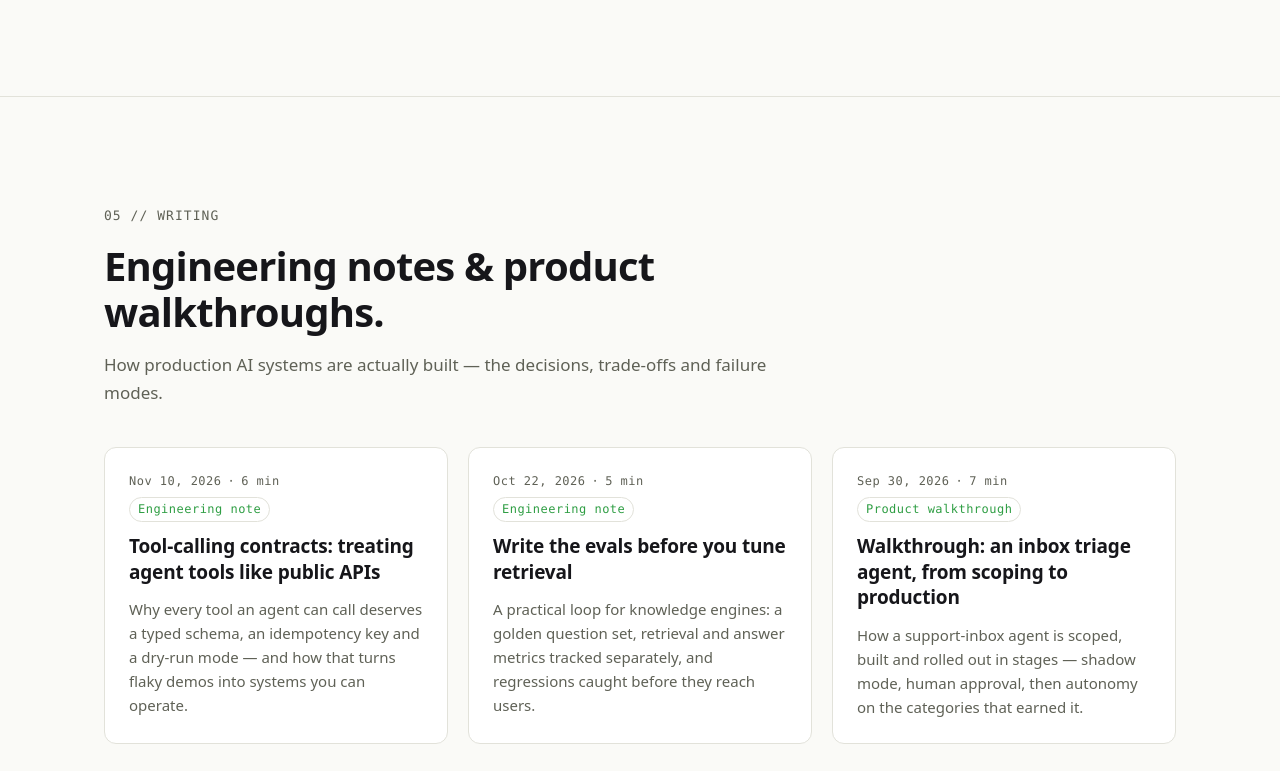
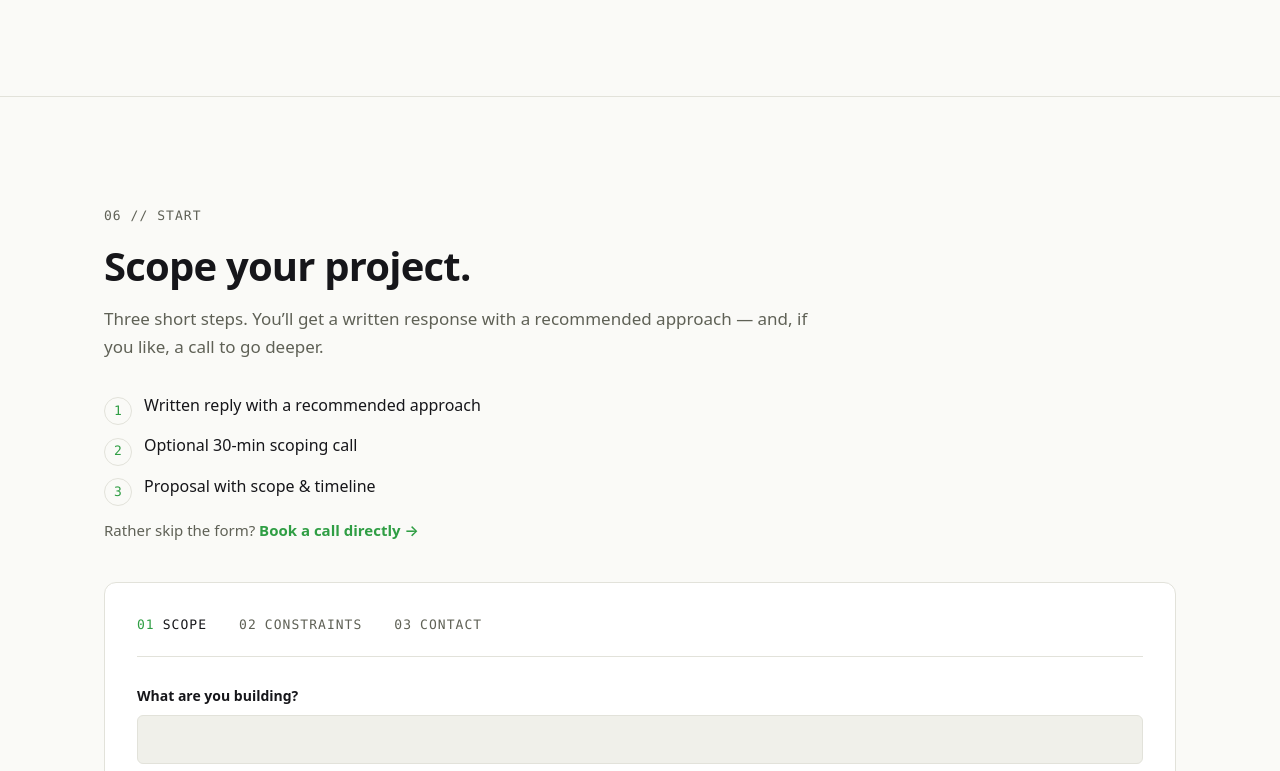
Before and after one commit to ArvindSai/eigen-software-solutions, a Vue app: page / in a window 1280 px wide. Shown: the part 4709-5480 px from the top of the page. Built offline with nearby package versions, Linux system fonts and the light colour scheme.

Commit message:
Task 2: remove Writing section from home

```diff
--- a/src/views/HomeView.vue
+++ b/src/views/HomeView.vue
@@ -4,20 +4,18 @@ import CapabilitiesSection from '../components/CapabilitiesSection.vue'
 import SystemsSection from '../components/SystemsSection.vue'
 import ProofSection from '../components/ProofSection.vue'
 import ModelSection from '../components/ModelSection.vue'
-import WritingSection from '../components/WritingSection.vue'
 import StartSection from '../components/StartSection.vue'
 </script>
 
 <template>
   <!--
     Home page: every section that stays on the single landing page.
-    Writing moves to /writing in its own task; About lands on /about.
+    Writing moved to /writing; About lands on /about.
   -->
   <section id="hero" aria-label="Hero"><HeroSection /></section>
   <section id="capabilities" aria-label="Capabilities"><CapabilitiesSection /></section>
   <section id="systems" aria-label="Systems"><SystemsSection /></section>
   <section id="proof" aria-label="Proof"><ProofSection /></section>
   <section id="model" aria-label="Model"><ModelSection /></section>
-  <section id="writing" aria-label="Writing"><WritingSection /></section>
   <section id="start" aria-label="Start"><StartSection /></section>
 </template>
```
